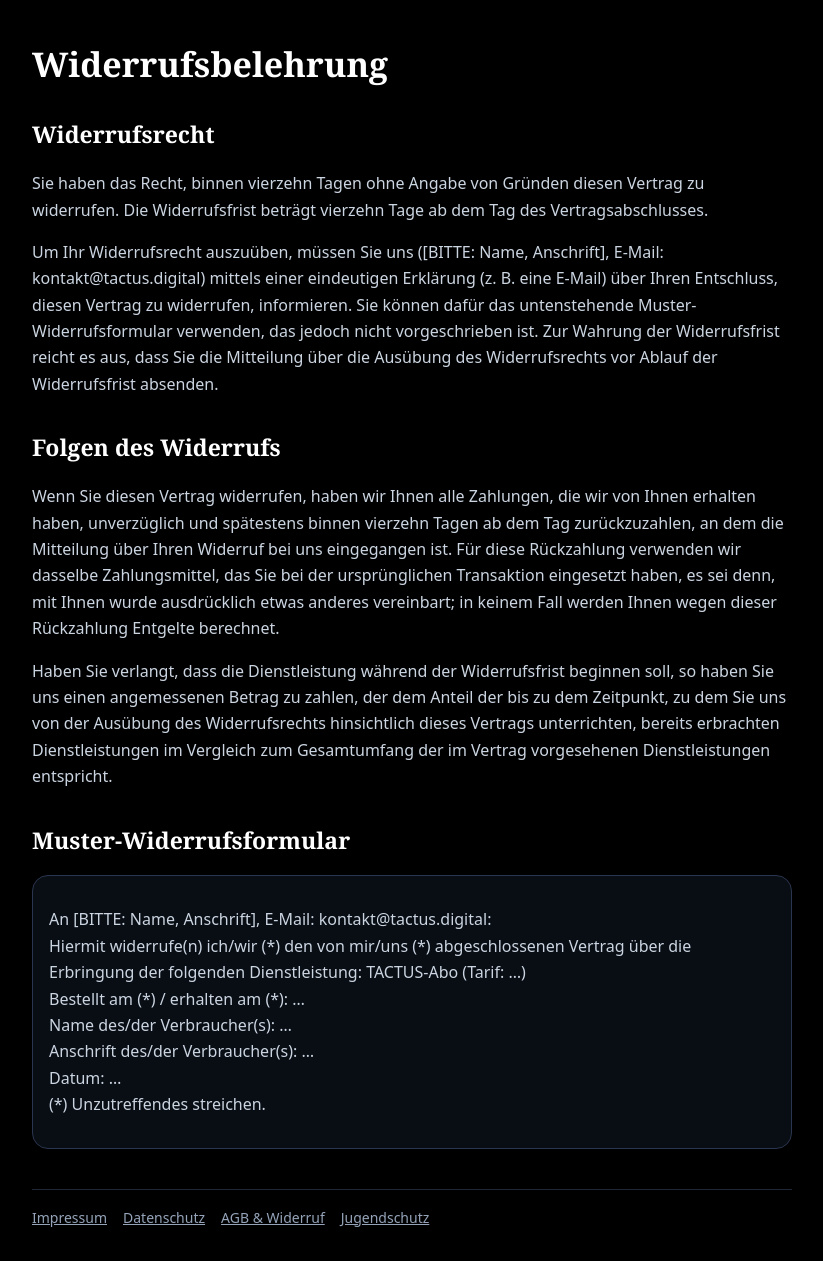
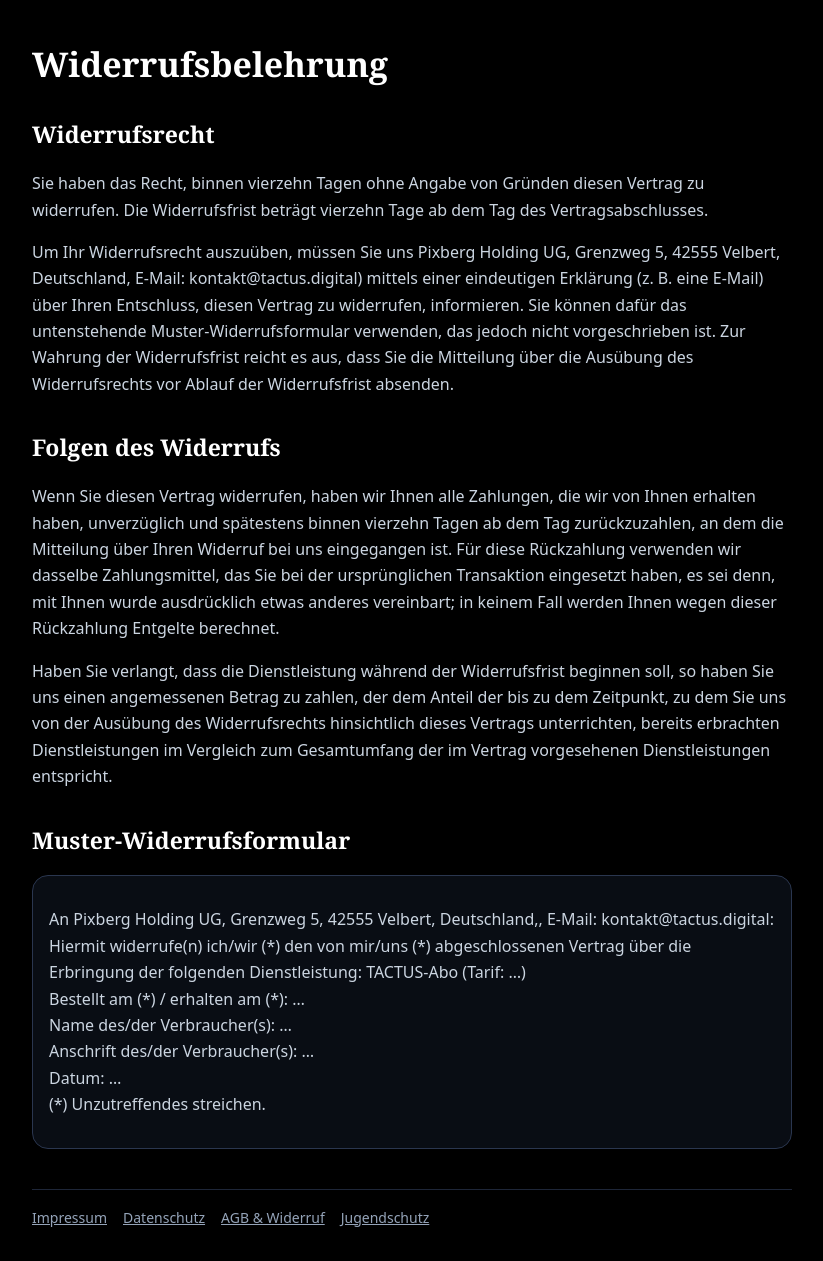
Before and after one commit to nils491/pactum, a website: page agb.html in a window 1280 px wide. Shown: the part 1694-2955 px from the top of the page, without its empty margins (228-1051 px from the left). Drawn offline with Linux system fonts and the light colour scheme; a web font is replaced by a local one.

Commit message:
Update agb.html

```diff
--- a/agb.html
+++ b/agb.html
@@ -46,12 +46,12 @@
   <h1 id="widerruf" style="margin-top:48px">Widerrufsbelehrung</h1>
   <h2>Widerrufsrecht</h2>
   <p>Sie haben das Recht, binnen vierzehn Tagen ohne Angabe von Gründen diesen Vertrag zu widerrufen. Die Widerrufsfrist beträgt vierzehn Tage ab dem Tag des Vertragsabschlusses.</p>
-  <p>Um Ihr Widerrufsrecht auszuüben, müssen Sie uns ([BITTE: Name, Anschrift], E-Mail: kontakt@tactus.digital) mittels einer eindeutigen Erklärung (z. B. eine E-Mail) über Ihren Entschluss, diesen Vertrag zu widerrufen, informieren. Sie können dafür das untenstehende Muster-Widerrufsformular verwenden, das jedoch nicht vorgeschrieben ist. Zur Wahrung der Widerrufsfrist reicht es aus, dass Sie die Mitteilung über die Ausübung des Widerrufsrechts vor Ablauf der Widerrufsfrist absenden.</p>
+  <p>Um Ihr Widerrufsrecht auszuüben, müssen Sie uns Pixberg Holding UG, Grenzweg 5, 42555 Velbert, Deutschland, E-Mail: kontakt@tactus.digital) mittels einer eindeutigen Erklärung (z. B. eine E-Mail) über Ihren Entschluss, diesen Vertrag zu widerrufen, informieren. Sie können dafür das untenstehende Muster-Widerrufsformular verwenden, das jedoch nicht vorgeschrieben ist. Zur Wahrung der Widerrufsfrist reicht es aus, dass Sie die Mitteilung über die Ausübung des Widerrufsrechts vor Ablauf der Widerrufsfrist absenden.</p>
   <h2>Folgen des Widerrufs</h2>
   <p>Wenn Sie diesen Vertrag widerrufen, haben wir Ihnen alle Zahlungen, die wir von Ihnen erhalten haben, unverzüglich und spätestens binnen vierzehn Tagen ab dem Tag zurückzuzahlen, an dem die Mitteilung über Ihren Widerruf bei uns eingegangen ist. Für diese Rückzahlung verwenden wir dasselbe Zahlungsmittel, das Sie bei der ursprünglichen Transaktion eingesetzt haben, es sei denn, mit Ihnen wurde ausdrücklich etwas anderes vereinbart; in keinem Fall werden Ihnen wegen dieser Rückzahlung Entgelte berechnet.</p>
   <p>Haben Sie verlangt, dass die Dienstleistung während der Widerrufsfrist beginnen soll, so haben Sie uns einen angemessenen Betrag zu zahlen, der dem Anteil der bis zu dem Zeitpunkt, zu dem Sie uns von der Ausübung des Widerrufsrechts hinsichtlich dieses Vertrags unterrichten, bereits erbrachten Dienstleistungen im Vergleich zum Gesamtumfang der im Vertrag vorgesehenen Dienstleistungen entspricht.</p>
   <h2>Muster-Widerrufsformular</h2>
-  <div class="box"><p>An [BITTE: Name, Anschrift], E-Mail: kontakt@tactus.digital:<br>
+  <div class="box"><p>An Pixberg Holding UG, Grenzweg 5, 42555 Velbert, Deutschland,, E-Mail: kontakt@tactus.digital:<br>
   Hiermit widerrufe(n) ich/wir (*) den von mir/uns (*) abgeschlossenen Vertrag über die Erbringung der folgenden Dienstleistung: TACTUS-Abo (Tarif: …)<br>
   Bestellt am (*) / erhalten am (*): …<br>
   Name des/der Verbraucher(s): …<br>
```
